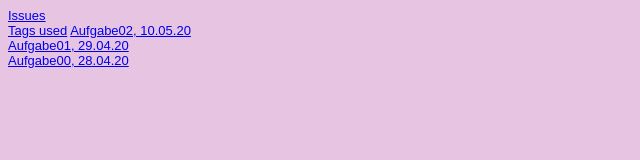
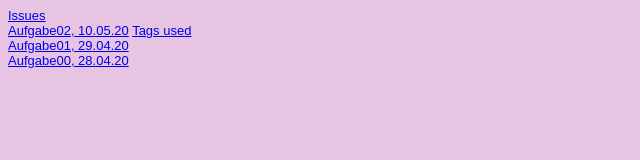
Before and after one commit to eichwald1997/GIS-SoSe-2020, a plain HTML site: page Steckbrief/steckbrief.htm in a window 1280 px wide. Shown: the full height of the page, 0-640 px from the left. Drawn offline with Linux system fonts and the light colour scheme.

Commit message:
Update steckbrief.htm

```diff
--- a/Steckbrief/steckbrief.htm
+++ b/Steckbrief/steckbrief.htm
@@ -14,8 +14,8 @@ body {
 <body>
 	<a href="https://github.com/eichwald1997/GIS-SoSe-2020/issues" target="_blank">Issues</a><br>
 	<!-- Hier die Links zu den gelösten Aufgaben einstellen, aktuelle oben, alte stehen lassen! Format: Aufgabenbezeichnung, Datum -->
-	<a href="https://eichwald1997.github.io/GIS-SoSe-2020/L02/tags.html"  target="_blank">Tags used</a>
-	<a href="https://eichwald1997.github.io/GIS-SoSe-2020/L02/portfolio.html"  target="_blank">Aufgabe02, 10.05.20</a><br>
+	<a href="https://eichwald1997.github.io/GIS-SoSe-2020/L02/portfolio.html"  target="_blank">Aufgabe02, 10.05.20</a>
+	<a href="https://eichwald1997.github.io/GIS-SoSe-2020/L02/tags.html"  target="_blank">Tags used</a><br>
 	<a href="https://eichwald1997.github.io/GIS-SoSe-2020/L01/Aufgabe01.html" target="_blank">Aufgabe01, 29.04.20</a><br>
 	<a href="https://eichwald1997.github.io/GIS-SoSe-2020/L00/Aufgabe00.HTML" target="_blank">Aufgabe00, 28.04.20</a>
 
```
